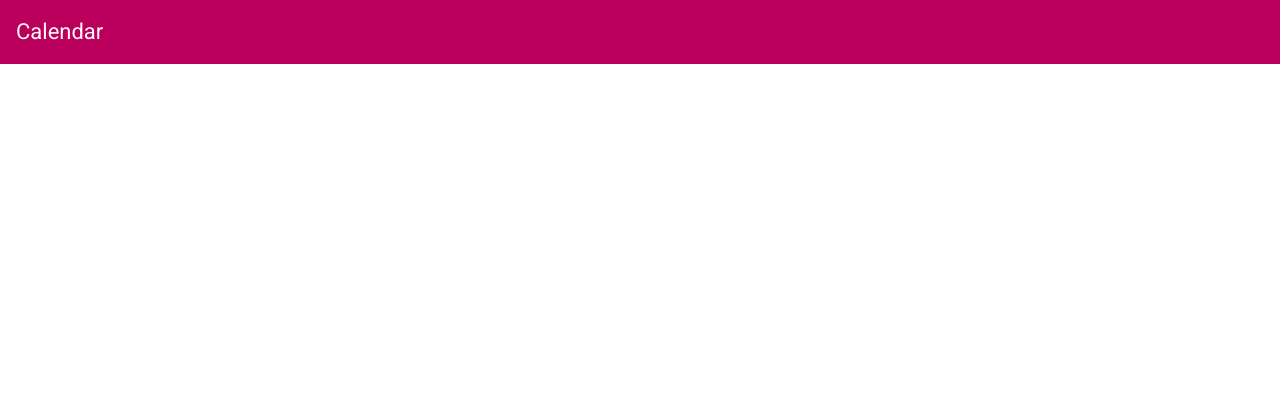
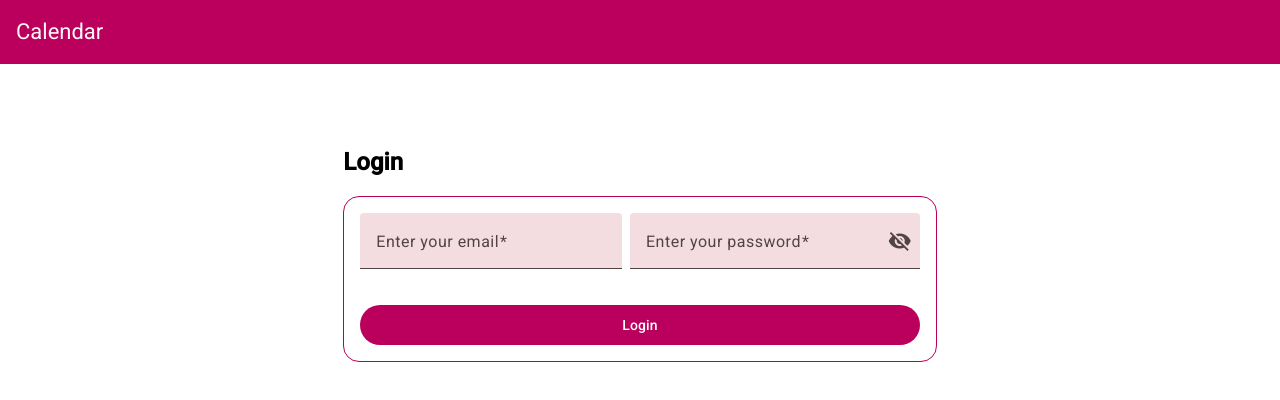
Before and after one commit to Patrick-S-Foster/calendar-project, an Angular app in the folder website/: page /login in a window 1280 px wide. Before the commit this address led to /. Shown: the top 400 px of the page. Built offline with nearby package versions, Linux system fonts and the light colour scheme.

Commit message:
Initial login form implementation

```diff
--- a/website/src/app/app.routes.ts
+++ b/website/src/app/app.routes.ts
@@ -1,3 +1,6 @@
 import {Routes} from '@angular/router';
+import {LoginComponent} from "./login/login.component";
 
-export const routes: Routes = [];
+export const routes: Routes = [
+    {path: 'login', component: LoginComponent},
+];
--- /dev/null
+++ b/website/src/app/login/login.component.html
@@ -0,0 +1 @@
+<app-credential-form title="Login" submitButtonText="Login"></app-credential-form>
--- /dev/null
+++ b/website/src/app/login/login.component.scss
@@ -0,0 +1,6 @@
+app-credential-form {
+  display: flex;
+  flex-direction: column;
+  align-items: center;
+  margin: calc(var(--mat-sys-corner-large) * 4) var(--mat-sys-corner-large);
+}
```
Also changed, not shown: website/src/app/login/login.component.ts (added, +14 -0 lines), 1 other file (tests, documents, lock files or other folders).
